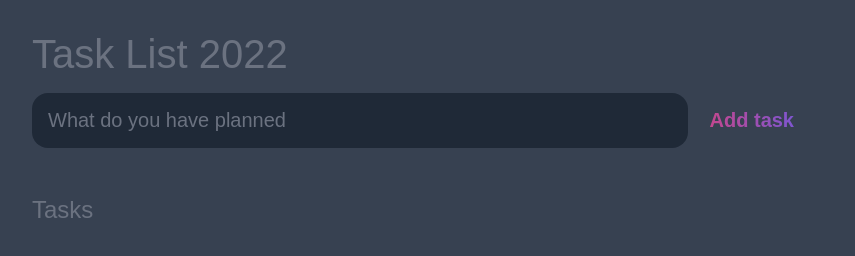
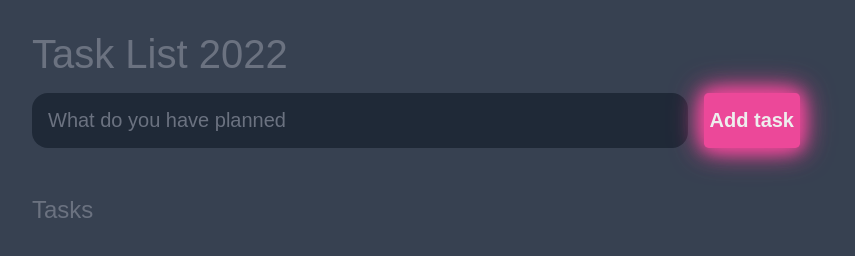
Before and after one commit to nardis9501/taks-list-neon-button, a plain HTML site: page index.html in a window 1280 px wide. In both pictures the pointer is over the input "Add task". Shown: the whole page, without its empty margins (224-1079 px from the left). Drawn offline with Linux system fonts and the light colour scheme.

Commit message:
neon button ok

```diff
--- a/main.css
+++ b/main.css
@@ -73,7 +73,16 @@ input, button {
 }
 
 #new-task-submit:hover {
-	opacity: 0.8;
+    all: unset;
+    color: var(--light);
+    font-size: 1.25rem;
+    font-weight: 700;
+    border-radius: 0.3rem;
+    background-color: var(--pink);
+    padding: 10px 6px;
+    overflow: hidden;
+    box-shadow: 0 0 1rem var(--pink), 0 0 1.5rem var(--pink),
+    0 0 2rem var(--pink);
 }
 
 #new-task-submit:active {
```
